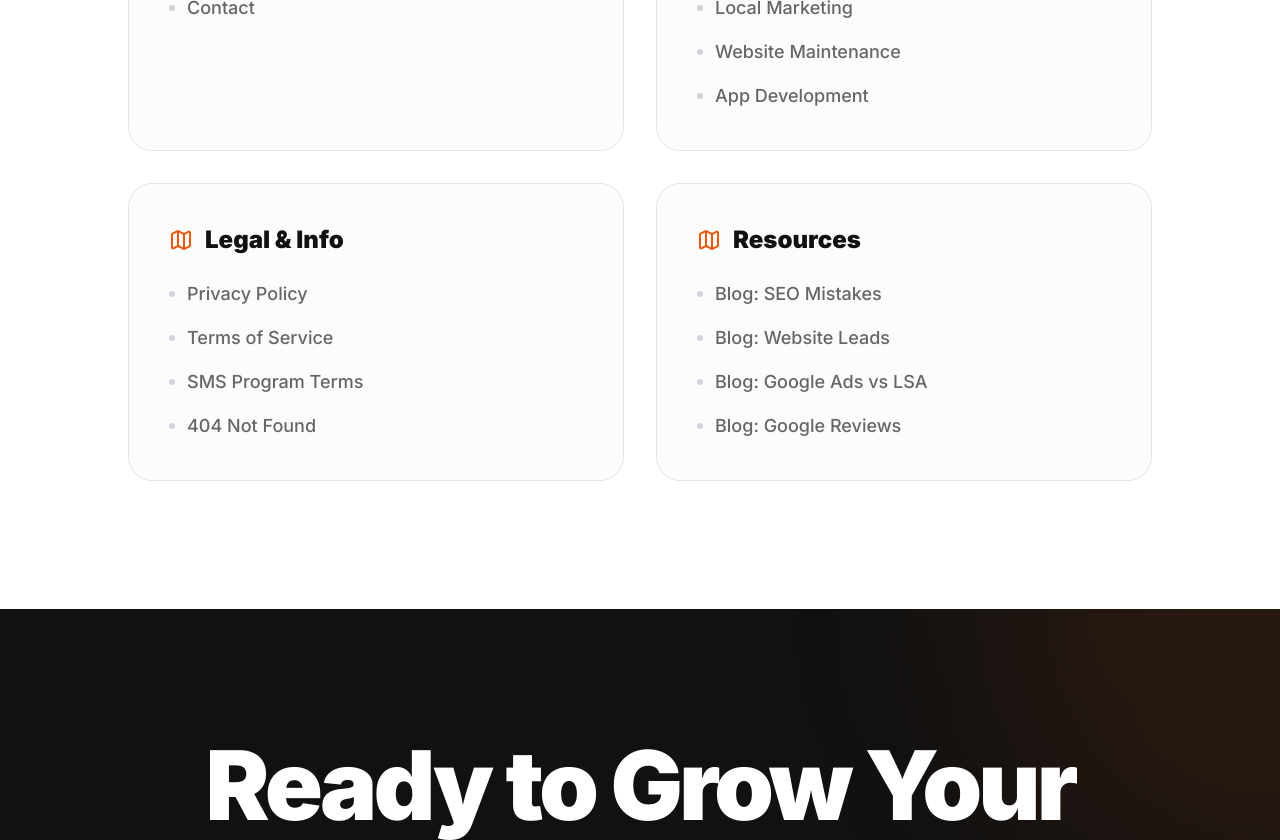
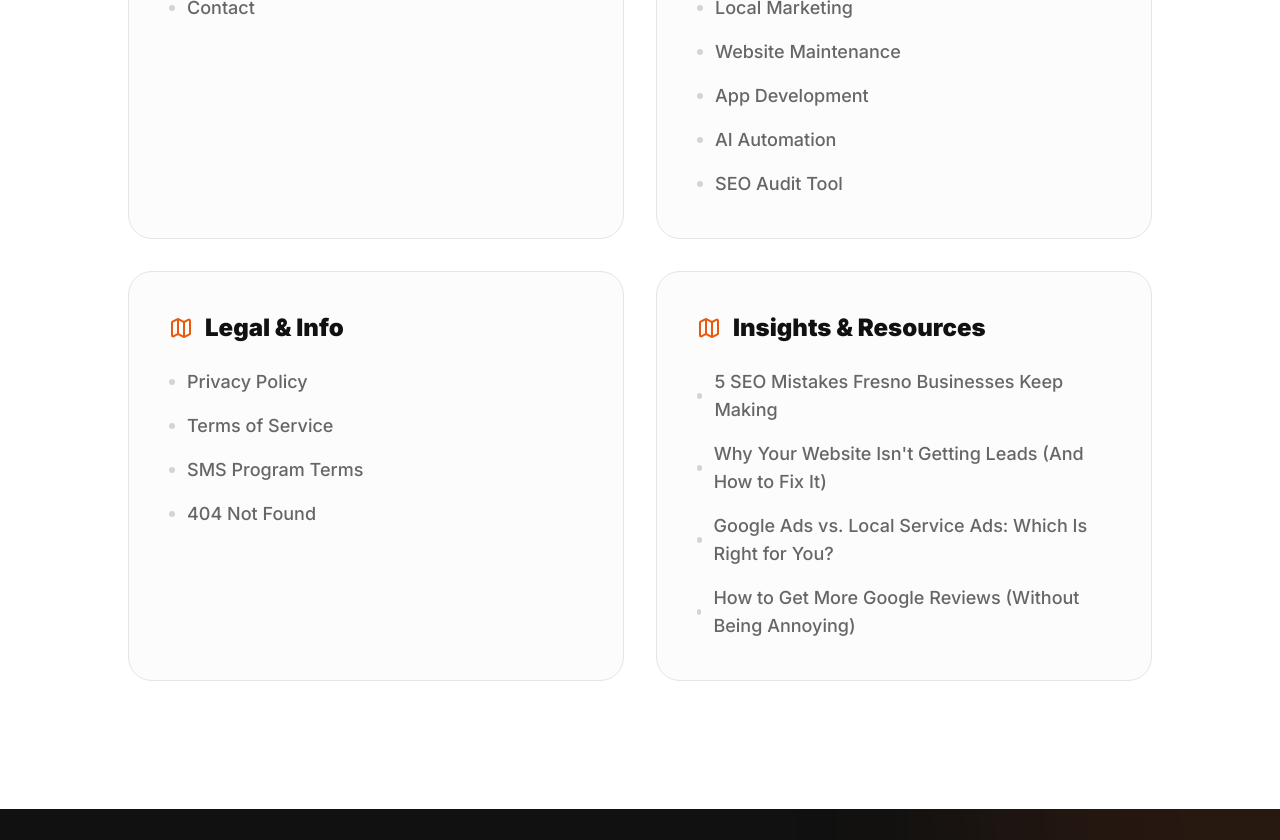
Before and after one commit to boostifyusa/Boostify-website-2026, a React (Vite) app: page /sitemap in a window 1280 px wide. Shown: the part 700-1540 px from the top of the page. Built offline with nearby package versions, Linux system fonts and the light colour scheme.

Commit message:
Sitemap changes

```diff
--- a/src/pages/SitemapPage.tsx
+++ b/src/pages/SitemapPage.tsx
@@ -5,6 +5,7 @@ import { Navigation } from '../components/Navigation';
 import { Footer } from '../components/Footer';
 import { CTASection } from '../components/CTASection';
 import { ArrowRight, Map } from 'lucide-react';
+import { blogPosts } from '../data/posts';
 
 const sitemapLinks = [
     {
@@ -25,6 +26,8 @@ const sitemapLinks = [
             { name: 'Local Marketing', path: '/local-marketing' },
             { name: 'Website Maintenance', path: '/maintenance' },
             { name: 'App Development', path: '/app-development' },
+            { name: 'AI Automation', path: '/ai-automation' },
+            { name: 'SEO Audit Tool', path: '/seo-audit' },
         ]
     },
     {
@@ -37,13 +40,11 @@ const sitemapLinks = [
         ]
     },
     {
-        category: 'Resources',
-        links: [
-            { name: 'Blog: SEO Mistakes', path: '/blog/seo-mistakes' },
-            { name: 'Blog: Website Leads', path: '/blog/website-leads' },
-            { name: 'Blog: Google Ads vs LSA', path: '/blog/google-ads-vs-lsa' },
-            { name: 'Blog: Google Reviews', path: '/blog/dental-redesign' },
-        ]
+        category: 'Insights & Resources',
+        links: Object.entries(blogPosts).map(([slug, post]: [string, any]) => ({
+            name: post.title,
+            path: `/blog/${slug}`
+        }))
     }
 ];
 
```
